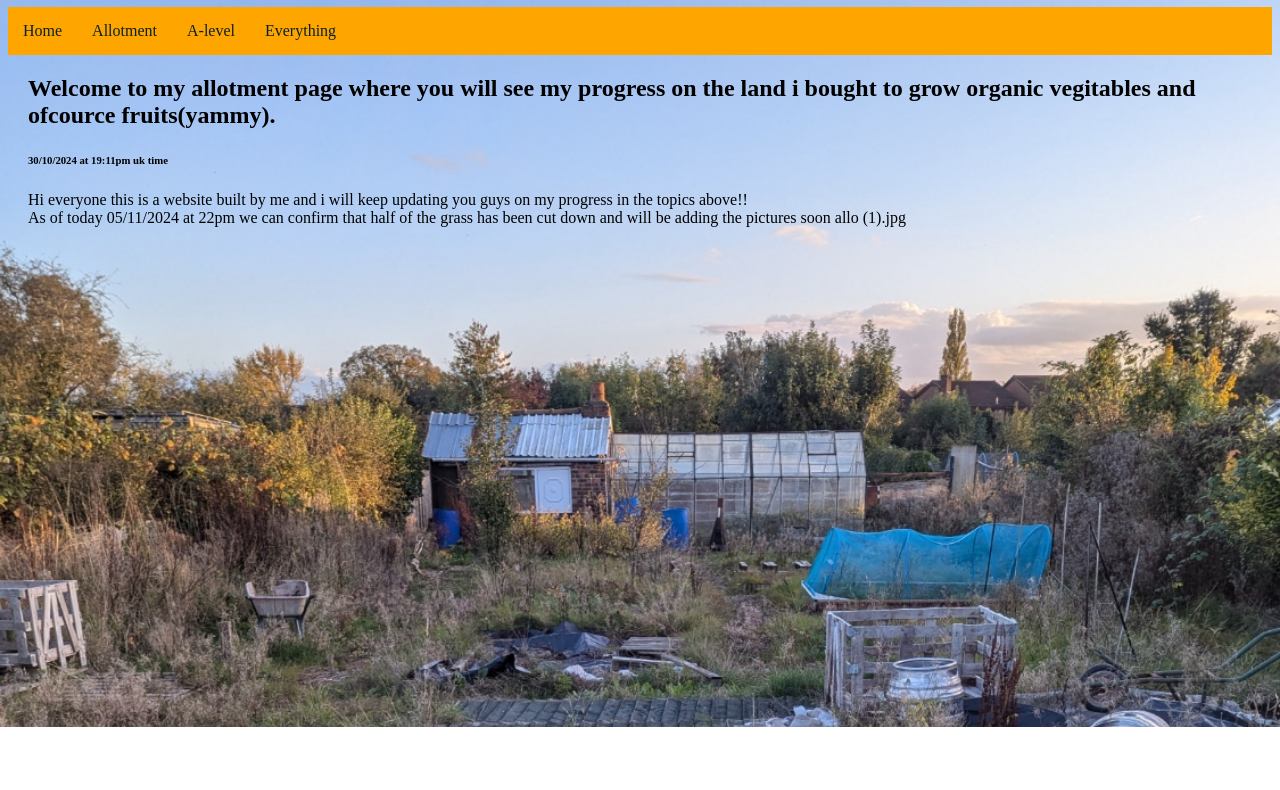
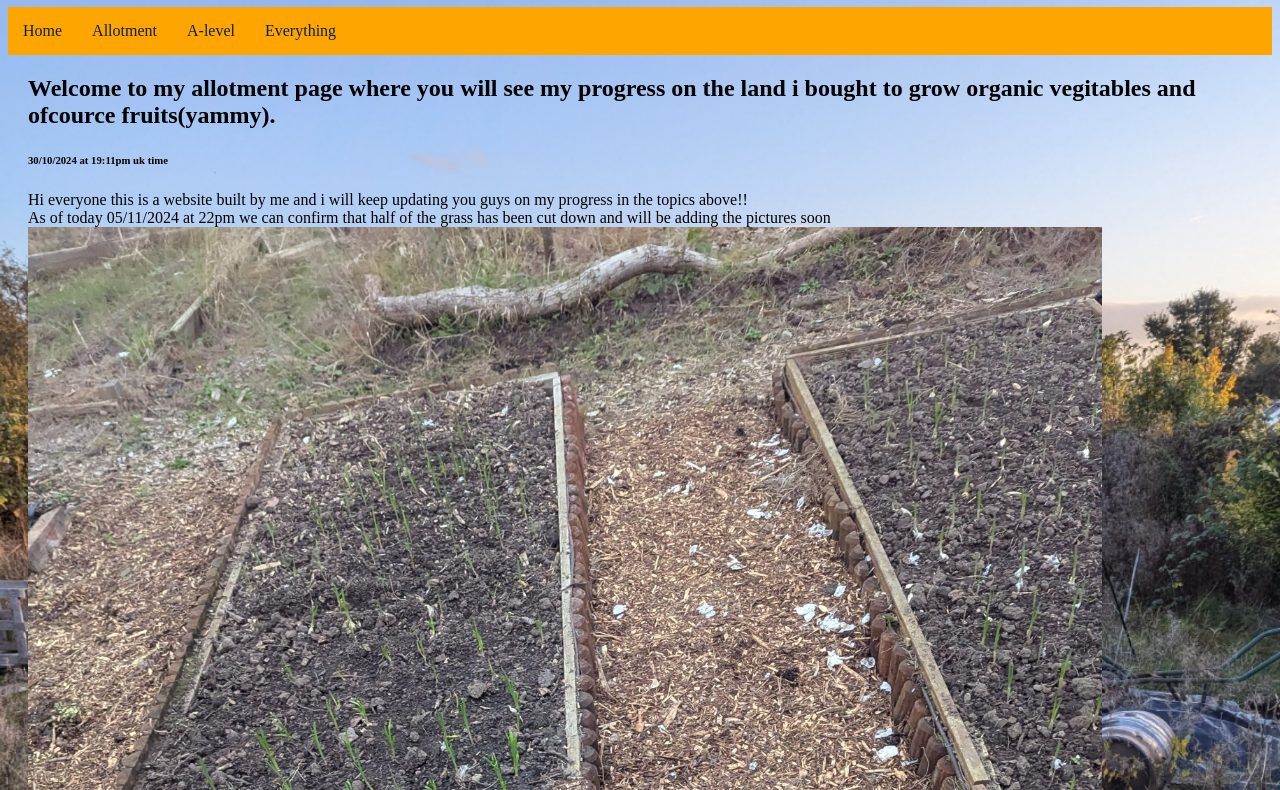
Before and after one commit to Anugaman1/anu, a plain HTML site: page allotment.html in a window 1280 px wide. Shown: the part 73-863 px from the top of the page. Before the commit the page ends 800 px from the top, so only its background shows below. Drawn offline with Linux system fonts and the light colour scheme.

Commit message:
Update allotment.html

```diff
--- a/allotment.html
+++ b/allotment.html
@@ -34,7 +34,7 @@
         <p1>Hi everyone this is a website built by me and i will keep updating you guys on my progress in the topics above!!<br>
 
         As of today 05/11/2024 at 22pm we can confirm that half of the grass has been cut down and will be adding the pictures soon</p1>
-        <img class="al1">allo (1).jpg
+        <img src= "allo (1).jpg" atl="avishek">
 
         <style>
             .al1 {  position: absolute;
```
